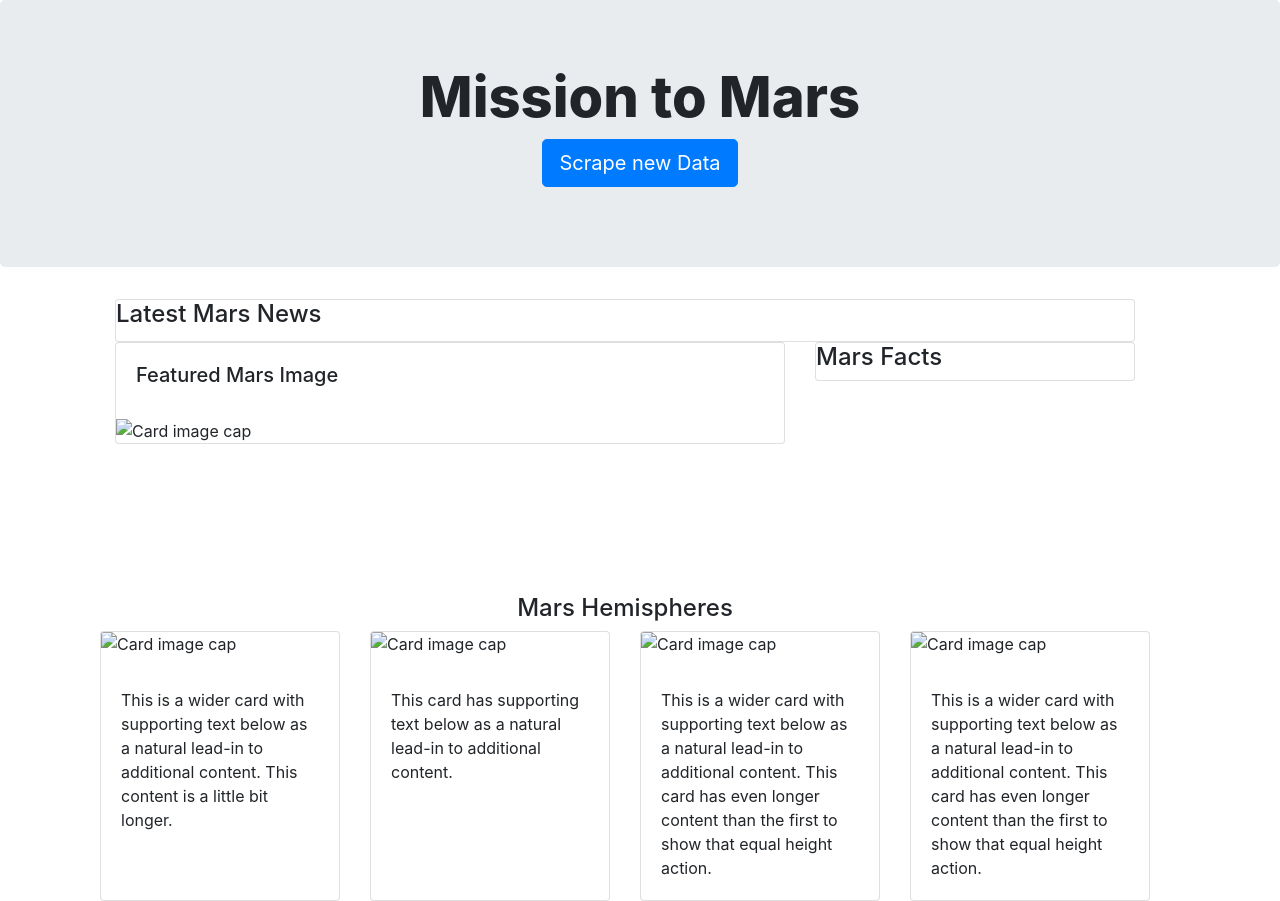
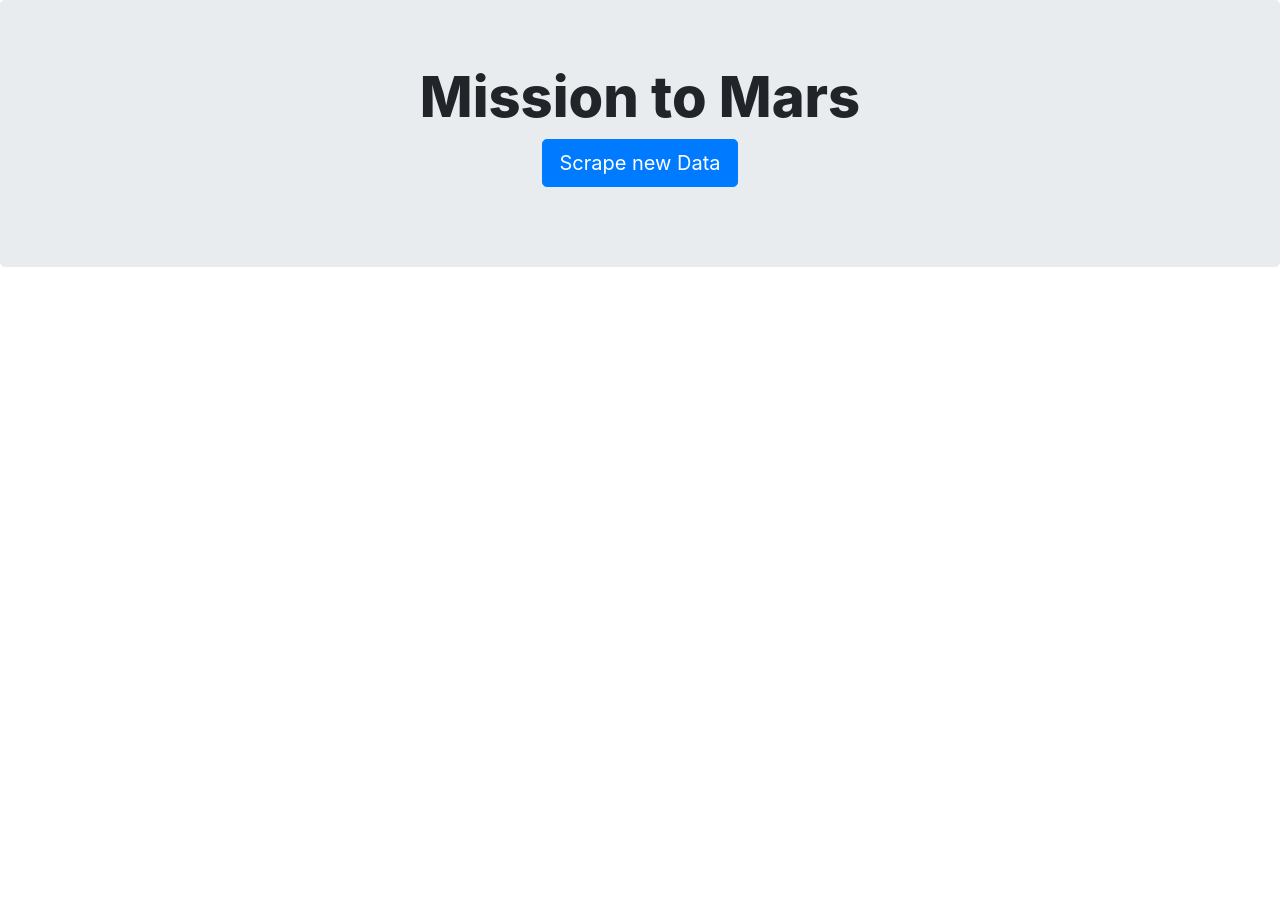
Before and after one commit to nimmyja/Mars_WebScrapping, a Flask app: template templates/index.html in a window 1280 px wide. After the commit the page ends 267 px from the top, so only its background shows below. Run offline with Flask 2, Linux system fonts and the light colour scheme; the template is opened without the code that fills it, so the values that code supplies are empty; some libraries are stand-ins or nearby versions.

Commit message:
fixed the issue mentioned in the review

```diff
--- a/app.py
+++ b/app.py
@@ -16,10 +16,8 @@ mongo = PyMongo(app, uri="mongodb://localhost:27017/mars_db")
 # Route to render index.html template using data from Mongo
 @app.route("/")
 def home():
-    print("hello")
     # Find one record of data from the mongo database
     mars_data = mongo.db.hemispere.find_one()
-    print(mars_data)
     # Return template and data
     return render_template("index.html", data = mars_data)
 
@@ -30,7 +28,6 @@ def body():
 
     # Run the scrape function
     scrape_data = scrape_mars.scrape()
-    print(scrape_data)
 
     # Update the Mongo database using update and upsert=True
     mongo.db.hemispere.update({}, scrape_data, upsert=True)
--- a/templates/index.html
+++ b/templates/index.html
@@ -30,7 +30,7 @@
     </p>
   </div>
   <div class="container">
-
+    {% if data.news_title|length %}
     <div class="container">
       <div class="row col-lg-12">
 
@@ -38,8 +38,8 @@
           <div class="card" style="width: 100%;">
             <div class="media-body">
               <h4>Latest Mars News</h4>
-              <h5 class="card-title">{{ data.news_title[0] }}</h5>
-              <p class="card-text">{{ data.news_p[0] }}</p>
+              <h5 class="card-title">{{ data.news_title}}</h5>
+              <p class="card-text">{{ data.news_p}}</p>
             </div>
           </div>
         </div>
@@ -52,13 +52,13 @@
             <div class="card-body">
               <h5 class="card-title">Featured Mars Image</h5>
             </div>
-            <img class="card-img-bottom" src="{{ data.featured_image_url[0]}}" alt="Card image cap">
+            <img class="card-img-bottom" src="{{ data.featured_image_url}}" alt="Card image cap">
           </div>
         </div>
         <div class="col-lg-4">
           <div class="card" style="width: 20rem;">
             <h4>Mars Facts</h4>
-            {{ data.html_table[0] | safe }}
+            {{ data.html_table | safe }}
           </div>
         </div>
       </div>
@@ -74,48 +74,22 @@
   <div class="row col-lg-12">
     <h4 style=" width:100%; padding-top: 50px; margin-top: 100px; text-align: center;">Mars Hemispheres</h4>
     <div class="card-deck">
-
+      {% for hemisphere in data.hemisphere_image_urls %}
       <div class="card">
 
-        <img class="card-img-top" src="{{data.hemisphere_image_urls[0].image_url}}" alt="Card image cap">
+        <img class="card-img-top" src="{{hemisphere.image_url}}" alt="Card image cap">
         <div class="card-body">
-          <h5 class="card-title">{{data.hemisphere_image_urls[0].title}}</h5>
-          <p class="card-text">This is a wider card with supporting text below as a natural lead-in to additional
-            content. This content is a little bit longer.</p>
+
+          <p class="card-text">{{hemisphere.title}}</p>
         </div>
 
       </div>
-      <div class="card">
-        <img class="card-img-top" src="{{data.hemisphere_image_urls[1].image_url}}" alt="Card image cap">
-        <div class="card-body">
-          <h5 class="card-title">{{data.hemisphere_image_urls[1].title}}</h5>
-          <p class="card-text">This card has supporting text below as a natural lead-in to additional content.</p>
-        </div>
+      {% endfor %}
 
-      </div>
-      <div class="card">
-        <img class="card-img-top" src="{{data.hemisphere_image_urls[2].image_url}}" alt="Card image cap">
-        <div class="card-body">
-          <h5 class="card-title">{{data.hemisphere_image_urls[2].title}}</h5>
-          <p class="card-text">This is a wider card with supporting text below as a natural lead-in to additional
-            content. This card has even longer content than the first to show that equal height action.</p>
-        </div>
-
-      </div>
-
-
-      <div class="card">
-        <img class="card-img-top" src="{{data.hemisphere_image_urls[3].image_url}}" alt="Card image cap">
-        <div class="card-body">
-          <h5 class="card-title">{{data.hemisphere_image_urls[3].title}}</h5>
-          <p class="card-text">This is a wider card with supporting text below as a natural lead-in to additional
-            content. This card has even longer content than the first to show that equal height action.</p>
-        </div>
-
-      </div>
     </div>
   </div>
 </div>
+{% endif %}
 </div>
 </body>
 </body>
```
Also changed, not shown: scrape_mars.py (+19 -18 lines), 1 other file.
